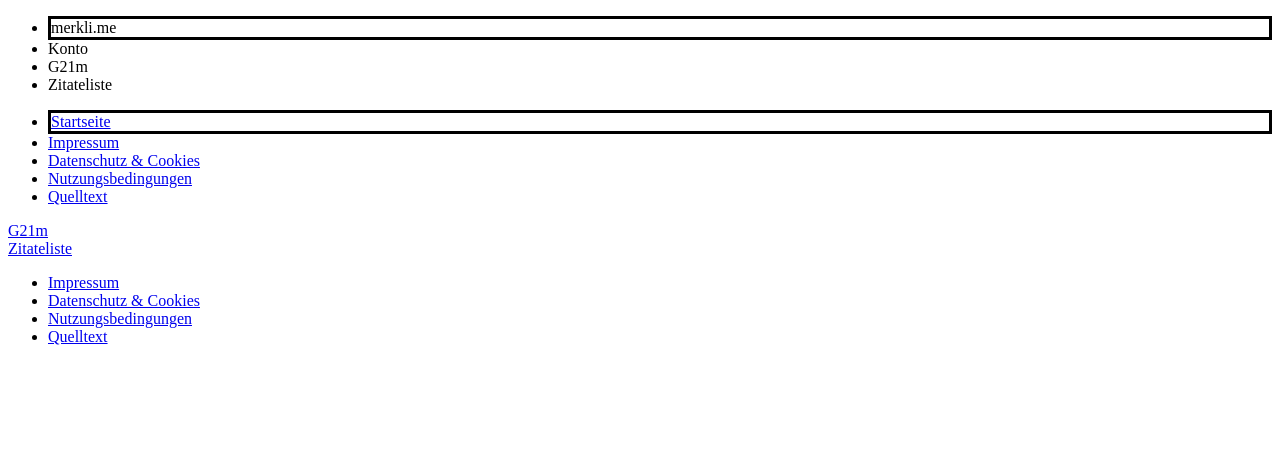
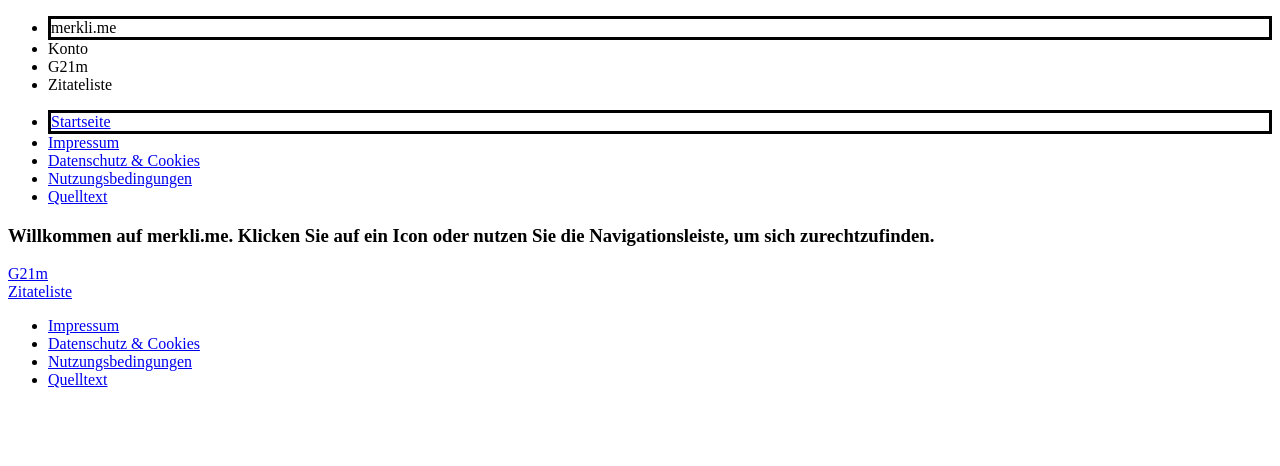
Before and after one commit to MartinMerkli/merkli.me, a Python web app: template templates/index.html in a window 1280 px wide. Shown: the top 466 px of the page. Run offline with Jinja, Linux system fonts and the light colour scheme; the template is opened without the code that fills it, so the values that code supplies are empty.

Commit message:
Add welcome message
Add welcome message to /

```diff
--- a/templates/index.html
+++ b/templates/index.html
@@ -20,6 +20,8 @@
 {% endblock %}
 
 {% block b_content %}
+    <h3 class="centered">Willkommen auf merkli.me. Klicken Sie auf ein Icon oder nutzen Sie die Navigationsleiste,
+        um sich zurechtzufinden.</h3>
     <div class="index-icons">
         <div class="index-icon index-icon_g21m" onclick="window.location.href = '/g21m/aktivität'">
             <a href="/g21m/aktivität">G21m</a>
```
